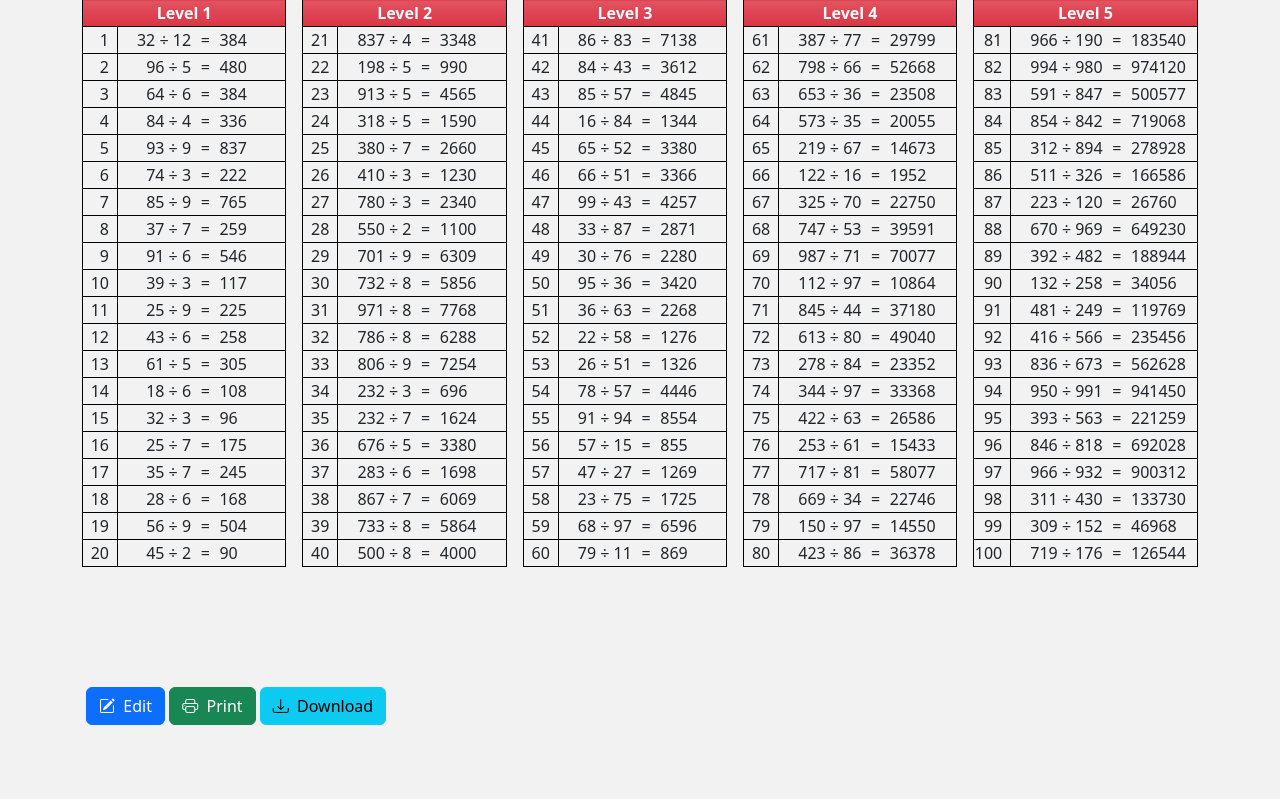
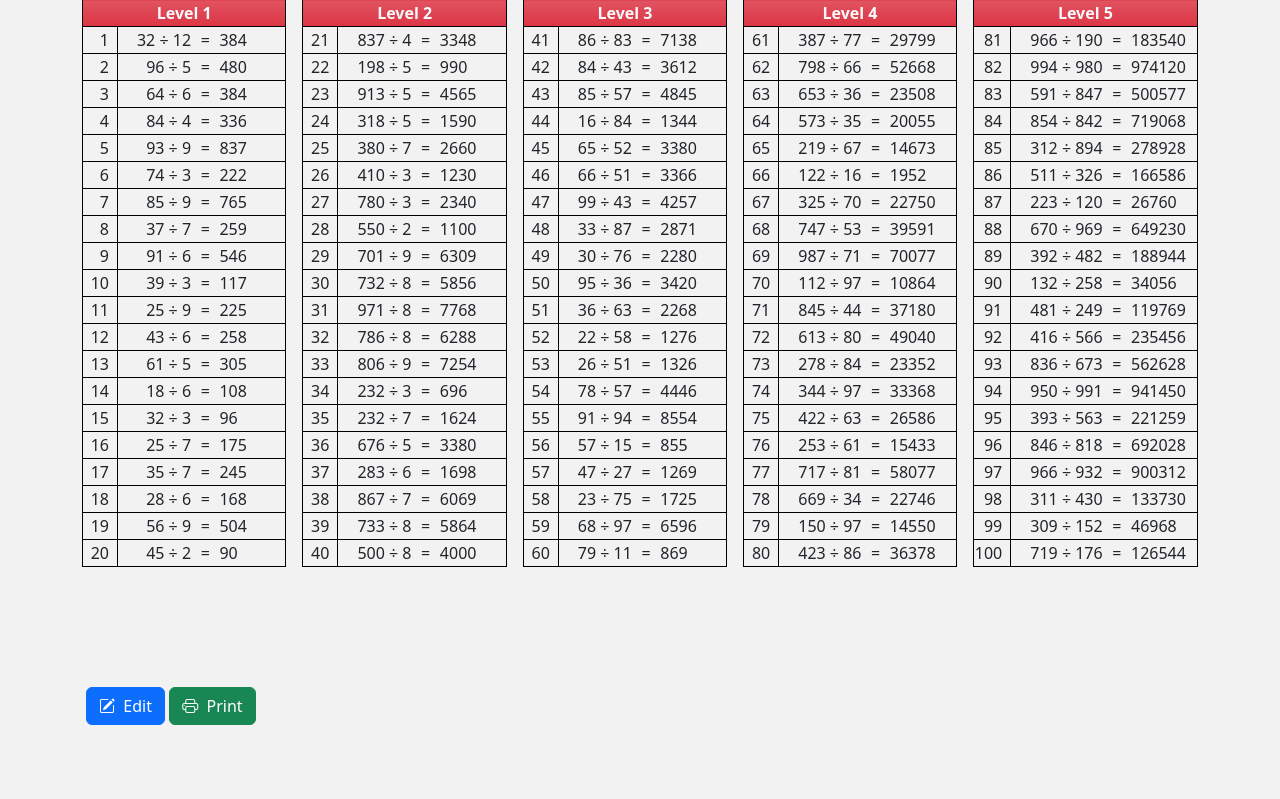
Before and after one commit to omled1/supermath, a Django app: page /division/1/1 in a window 1280 px wide. Shown: the part 61-860 px from the top of the page. Run offline with Django 4.2, Linux system fonts and the light colour scheme; a user stored in the database is signed in; data comes from the database, SQL or seed files in the repository; some libraries are stand-ins or nearby versions.

Commit message:
temporarily hide the "download" button

```diff
--- a/capstone/sheetmaker/templates/sheetmaker/sheet_item.html
+++ b/capstone/sheetmaker/templates/sheetmaker/sheet_item.html
@@ -51,7 +51,7 @@
                         <button class="btn btn-success" data-sheet_id="{{ sheet_data.id }}" data-sheet-type="multiplication" id="printSheetEl">
                             <i class="bi bi-printer"></i>&nbsp;&nbsp;Print
                         </button>
-                        <button class="btn btn-info btn-download-pdf" data-sheet_type="multiplication" data-sheet_id="{{ sheet_data.id }}">
+                        <button class="btn btn-info btn-download-pdf d-none" data-sheet_type="multiplication" data-sheet_id="{{ sheet_data.id }}">
                             <i class="bi bi-download"></i>&nbsp;&nbsp;Download
                         </button>
                     </div>
@@ -100,7 +100,7 @@
                         <button class="btn btn-success" data-sheet_id="{{ sheet_data.id }}" data-sheet-type="division" id="printSheetEl">
                             <i class="bi bi-printer"></i>&nbsp;&nbsp;Print
                         </button>
-                        <button class="btn btn-info btn-download-pdf" data-sheet_type="division" data-sheet_id="{{ sheet_data.id }}">
+                        <button class="btn btn-info btn-download-pdf d-none" data-sheet_type="division" data-sheet_id="{{ sheet_data.id }}">
                             <i class="bi bi-download"></i>&nbsp;&nbsp;Download
                         </button>
                     </div>
@@ -150,7 +150,7 @@
                         <button class="btn btn-success" data-sheet_id="{{ sheet_data.id }}" data-sheet-type="arithmetic" id="printSheetEl">
                             <i class="bi bi-printer"></i>&nbsp;&nbsp;Print
                         </button>
-                        <button class="btn btn-info btn-download-pdf" data-sheet_type="arithmetic" data-sheet_id="{{ sheet_data.id }}">
+                        <button class="btn btn-info btn-download-pdf d-none" data-sheet_type="arithmetic" data-sheet_id="{{ sheet_data.id }}">
                             <i class="bi bi-download"></i>&nbsp;&nbsp;Download
                         </button>
                     </div>
```
